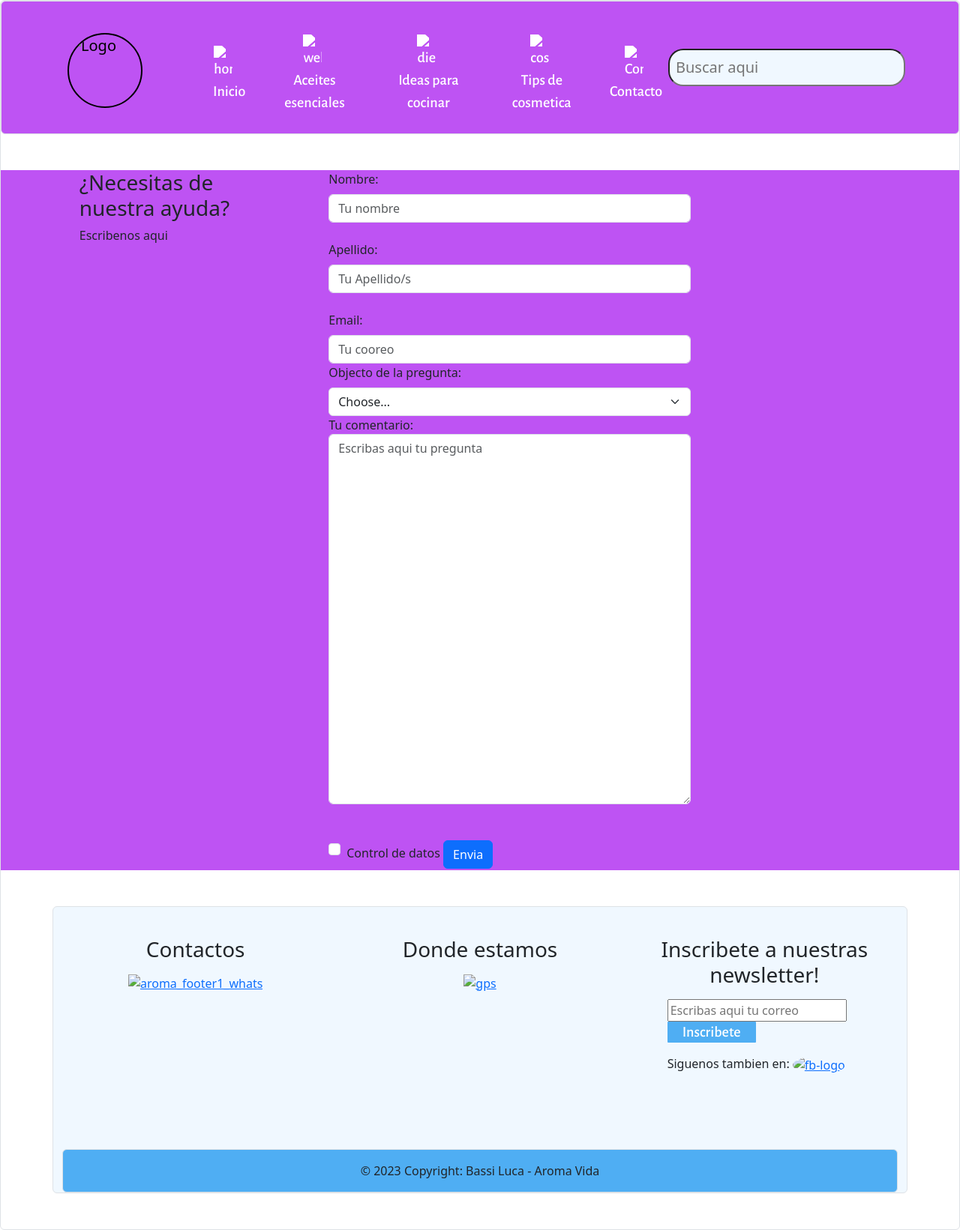
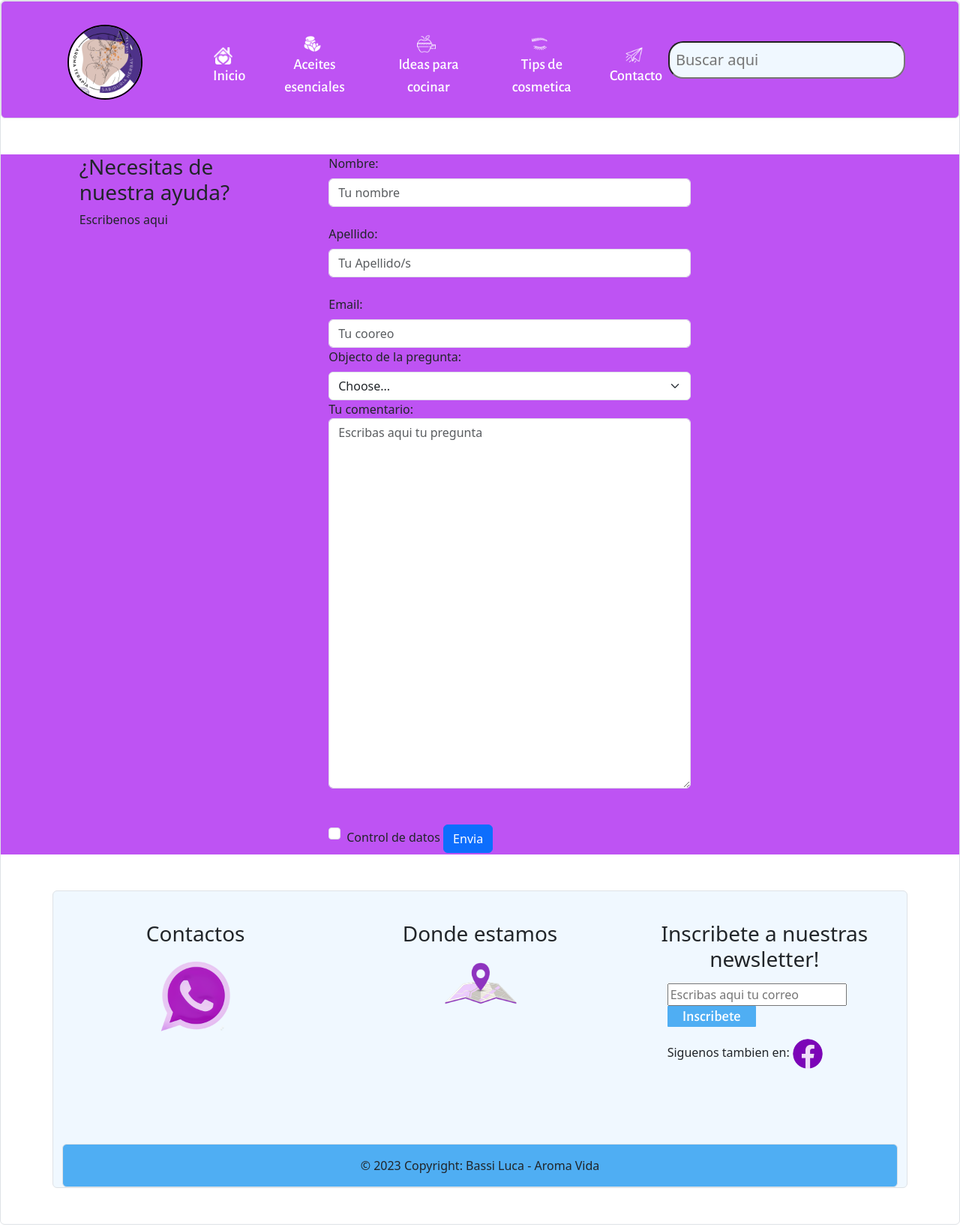
Before and after one commit to Bassi-Luca/PFBassiLuca, a plain HTML site: page paginas/contacto.html in a window 1280 px wide. Shown: the whole page at 75% size. Drawn offline with nearby package versions, Linux system fonts and the light colour scheme; files that its build step writes are made by us from their sources.

Commit message:
modifica url

```diff
--- a/paginas/contacto.html
+++ b/paginas/contacto.html
@@ -4,8 +4,8 @@
 <head>
   <meta charset="UTF-8" />
   <meta name="viewport" content="width=device-width, initial-scale=1.0" />
-  <link rel="stylesheet" href="./style.css" />
-  <link rel="shortcut icon" href="./imagenes/E.png" />
+  <link rel="stylesheet" href="../style.css" />
+  <link rel="shortcut icon" href="../imagenes/E.png" />
   <link rel="preconnect" href="https://fonts.googleapis.com" />
   <link rel="preconnect" href="https://fonts.gstatic.com" crossorigin />
   <link
@@ -25,38 +25,38 @@
   <nav class="navbar__menu border rounded object-fit-cover p-2">
     <div class="navbar container navbar-expand">
       <a class="navbar-brand img-fluid" href="#">
-        <img src="./imagenes/E.png" alt="Logo" class="logo_pc rounded-pill">
+        <img src="../imagenes/E.png" alt="Logo" class="logo_pc rounded-pill">
       </a>
       <ul class="navbar-nav nav-underline">
         <li class="nav-item">
-          <a class="nav-link text-center text-white" href="/index.html">
-            <img class="nav-icon d-block img-fluid" src="./imagenes/icon-house2.png" alt="home" />
+          <a class="nav-link text-center text-white" href="../index.html">
+            <img class="nav-icon d-block img-fluid" src="../imagenes/icon-house2.png" alt="home" />
             Inicio
           </a>
         </li>
 
         <li class="nav-item">
-          <a class="nav-link text-center text-white" href="./paginas/area_bienestar.html">
-            <img class="nav-icon mx-auto d-block img-fluid" src="./imagenes/icon-spa.png" alt="wellnes" />
+          <a class="nav-link text-center text-white" href="../paginas/area_bienestar.html">
+            <img class="nav-icon mx-auto d-block img-fluid" src="../imagenes/icon-spa.png" alt="wellnes" />
             Aceites esenciales
           </a>
         </li>
 
         <li class="nav-item">
-          <a class="nav-link text-center text-white" href="./paginas/ideas_para_cocinar.html">
-            <img class="nav-icon mx-auto d-block img-fluid" src="./imagenes/icon-diet.png" alt="diet" />
+          <a class="nav-link text-center text-white" href="../paginas/ideas_para_cocinar.html">
+            <img class="nav-icon mx-auto d-block img-fluid" src="../imagenes/icon-diet.png" alt="diet" />
             Ideas para cocinar
           </a>
         </li>
         <li class="nav-item">
-          <a class="nav-link text-center text-white" href="./paginas/tips_de_cosmetica.html">
-            <img class="nav-icon mx-auto d-block img-fluid" src="./imagenes/icon-tips.png" alt="cosmetic" />
+          <a class="nav-link text-center text-white" href="../paginas/tips_de_cosmetica.html">
+            <img class="nav-icon mx-auto d-block img-fluid" src="../imagenes/icon-tips.png" alt="cosmetic" />
             Tips de cosmetica
           </a>
         </li>
         <li class="nav-item">
-          <a class="nav-link text-center text-white" href="./paginas/contacto.html">
-            <img class="nav-icon mx-auto d-block img-fluid" src="./imagenes/icon-contactos.png" alt="Contactos" />
+          <a class="nav-link text-center text-white" href="../paginas/contacto.html">
+            <img class="nav-icon mx-auto d-block img-fluid" src="../imagenes/icon-contactos.png" alt="Contactos" />
             Contacto
           </a>
         </li>
@@ -82,12 +82,12 @@
           <div class="row info__buscador col  mt-4">
             <div class="col img-fluid p-2">
               <a href="https://www.facebook.com">
-                <img class="rounded-circle" src="/imagenes/fb-logo.png" alt="fb-logo" />
+                <img class="rounded-circle" src="../imagenes/fb-logo.png" alt="fb-logo" />
               </a>
             </div>
             <div class="col-img p-2">
               <a href="https://wa.me/message/B2QEUV5ZSVIFL1">
-                <img class="rounded-circle" src="/imagenes/icon_whats.png" alt="whats-logo" />
+                <img class="rounded-circle" src="../imagenes/icon_whats.png" alt="whats-logo" />
               </a>
             </div>
 
@@ -104,7 +104,7 @@
           de nuestra ayuda?
         </h3>
         <p>Escribenos aqui</p>
-        <img class="img-fluid" src="/imagenes/helpdesk" alt="">
+        <img class="img-fluid" src="../imagenes/helpdesk" alt="">
       </div>
       <div class="col-sm-8">
         <form class="row gy-5">
@@ -152,14 +152,14 @@
         <div class="col-sm-4 text-center">
           <h3 class="foot__h3">Contactos</h3>
           <a href="https://wa.me/message/B2QEUV5ZSVIFL1">
-            <img class="img__foot img-fluid mt-2" src="./imagenes/icon_whats.png" alt="aroma_footer1_whats" w />
+            <img class="img__foot img-fluid mt-2" src="../imagenes/icon_whats.png" alt="aroma_footer1_whats" w />
           </a>
         </div>
         <div class="col-sm-4 text-center">
           <h3 class="foot__h3">Donde estamos</h3>
           <a
             href="https://www.google.it/maps/place/Aroma+Vida/@20.757731,-103.3887831,17z/data=!3m1!4b1!4m6!3m5!1s0xfb5ce9c3942240f:0xad40e891245f3936!8m2!3d20.757731!4d-103.3862082!16s%2Fg%2F11rcynngky?entry=ttu">
-            <img class="img__foot img-fluid mt-2" src="./imagenes/gps.jpg" alt="gps" />
+            <img class="img__foot img-fluid mt-2" src="../imagenes/gps.jpg" alt="gps" />
           </a>
         </div>
         <div class="col-sm-4 ">
@@ -171,7 +171,7 @@
           </div>
           <div class="foot__fb mt-3 ps-5">Siguenos tambien en:
             <a href="https://www.facebook.com">
-              <img class="rounded-circle" src="./imagenes/fb-logo.png" alt="fb-logo" />
+              <img class="rounded-circle" src="../imagenes/fb-logo.png" alt="fb-logo" />
             </a>
           </div>
         </div>
```
Also changed, not shown: paginas/area_bienestar.html (+16 -16 lines), paginas/ideas_para_cocinar.html (+18 -18 lines), paginas/tips_de_cosmetica.html (+18 -18 lines).
